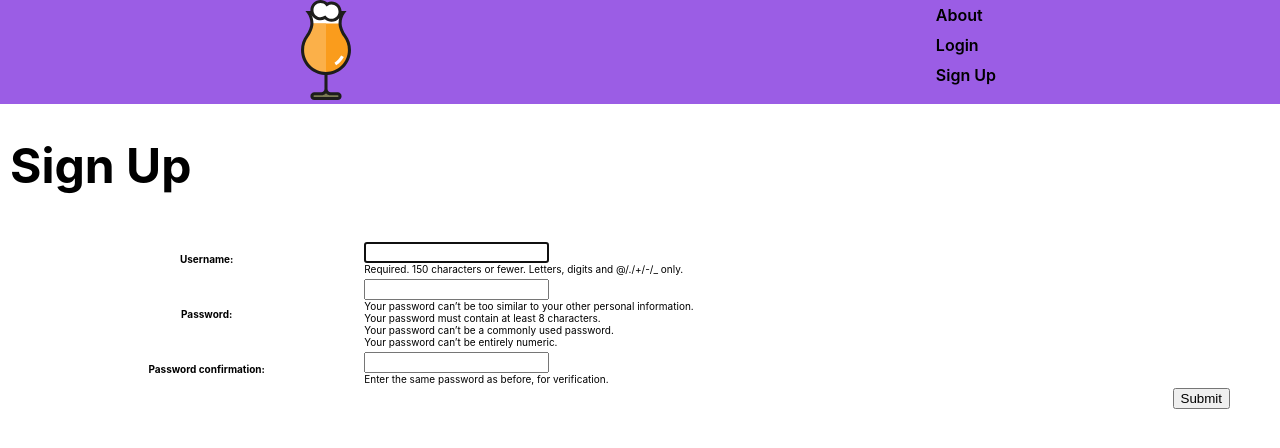
After one commit to jdiffy47/r8-or-h8, a Django app: page /accounts/signup/ in a window 1280 px wide. The commit adds this page. Shown: the top 448 px of the page. Run offline with Django 4.2, Linux system fonts and the light colour scheme.

Commit message:
add signup form

```diff
--- a/main_app/templates/base.html
+++ b/main_app/templates/base.html
@@ -23,11 +23,20 @@
         <img class="logo-img" src="{% static 'images/beerinniceglass.svg' %}" alt="A beer in a nice glass">
       </a>
     </div>
-    <li><a href="{% url 'bars_index' %}">All Bars</a></li>
-    <li><a href="{% url 'beverages_index' %}">All Beverages</a></li>
-    <li><a href="{% url 'bars_create' %}">Add a Bar</a></li>
-    <li><a href="{% url 'beverages_create' %}">Add a Beverage</a></li>
-    <li><a href="{% url 'about' %}">About</a></li>
+    <ul>
+      {% if user.is_authenticated %}
+        <li><a href="{% url 'bars_index' %}">All Bars</a></li>
+        <li><a href="{% url 'beverages_index' %}">All Beverages</a></li>
+        <li><a href="{% url 'bars_create' %}">Add a Bar</a></li>
+        <li><a href="{% url 'beverages_create' %}">Add a Beverage</a></li>
+        <li><a href="{% url 'about' %}">About</a></li>
+        <li><a href="{% url 'logout' %}">Log out</a></li>
+      {% else %}
+        <li><a href="{% url 'about' %}">About</a></li>
+        <li><a href="{% url 'home' %}">Login</a></li>
+        <li><a href="{% url 'signup' %}">Sign Up</a></li>
+      {% endif %}
+    </ul>
   </nav>
   <main>
     {% block content %}
--- a/main_app/templates/home.html
+++ b/main_app/templates/home.html
@@ -13,7 +13,7 @@
     <img class="logo-img" src="{% static 'images/beerinniceglass.svg' %}" alt="beer in a nice glass">
   </div>
 </section>
-
+{% if not user.is_authenticated %}
 <section>
   <form action="{% url 'home' %}" method="post">
     <h1>Login</h1>
@@ -23,5 +23,5 @@
     <button type="submit">Login</button>
   </form>
 </section>
-
+{% endif %}
 {% endblock %}
--- /dev/null
+++ b/main_app/templates/signup.html
@@ -0,0 +1,25 @@
+{% extends 'base.html' %}
+{% load static %}
+
+{% block head %}
+<link rel="stylesheet" type="text/css" href="{% static 'css/form.css' %}"/>
+{% endblock %}
+
+{% block content %}
+
+<div class="page-header">
+  <h1>Sign Up</h1>
+  <img src="" alt=""/>
+</div>
+{% if error_message %}
+  <p class="red-text">{{ error_message }}</p>
+{% endif %}
+<form action="" method="post" class="form-container" autocomplete="off">
+  {% csrf_token %}
+  <table>
+    {{ form.as_table }}
+  </table>
+  <button type="submit" class="btn submit">Submit</button>
+</form>
+
+{% endblock %}
--- a/main_app/urls.py
+++ b/main_app/urls.py
@@ -16,5 +16,5 @@ urlpatterns = [
   path('beverages/', views.BeverageList.as_view(), name='beverages_index'),
   path('beverages/<int:pk>/update/', views.BeverageUpdate.as_view(), name='beverages_update'),
   path('beverages/<int:pk>/delete/', views.BeverageDelete.as_view(), name='beverages_delete'),
-
+  path('accounts/signup/', views.signup, name='signup')
 ]
--- a/main_app/views.py
+++ b/main_app/views.py
@@ -4,7 +4,9 @@ from .models import Bar, Beverage
 from .forms import RatingForm
 from django.views.generic import ListView, DetailView
 from django.contrib.auth.views import LoginView
-
+from django.contrib.auth import login
+from django.contrib.auth.forms import UserCreationForm
+from django.contrib.auth.decorators import login_required
 
 
 class Home(LoginView):
@@ -35,10 +37,29 @@ def assoc_beverage(request, bar_id, beverage_id):
   Bar.objects.get(id=bar_id).beverages.add(beverage_id)
   return redirect('bars_detail', bar_id=bar_id)
 
+
+def signup(request):
+  error_message = ''
+  if request.method == 'POST':
+    form = UserCreationForm(request.POST)
+    if form.is_valid():
+      user = form.save()
+      login(request, user)
+      return redirect('bars_index')
+    else:
+      error_message = 'Invalid sign up - try again'
+  form = UserCreationForm()
+  context = {'form': form, 'error_message': error_message}
+  return render(request, 'signup.html', context)
+
 class BarCreate(CreateView):
   model = Bar
-  fields = '__all__'
+  fields = ['name', 'area', 'description']
   success_url = '/bars/'
+
+  def form_valid(self, form):
+    form.instance.user = self.request.user
+    return super().form_valid(form)
 
 class BarUpdate(UpdateView):
   model = Bar
--- a/r8orh8/settings.py
+++ b/r8orh8/settings.py
@@ -122,6 +122,8 @@ USE_TZ = True
 # https://docs.djangoproject.com/en/4.1/howto/static-files/
 
 STATIC_URL = 'static/'
+LOGIN_REDIRECT_URL = 'bars_index'
+LOGOUT_REDIRECT_URL = 'home'
 
 # Default primary key field type
 # https://docs.djangoproject.com/en/4.1/ref/settings/#default-auto-field
```
